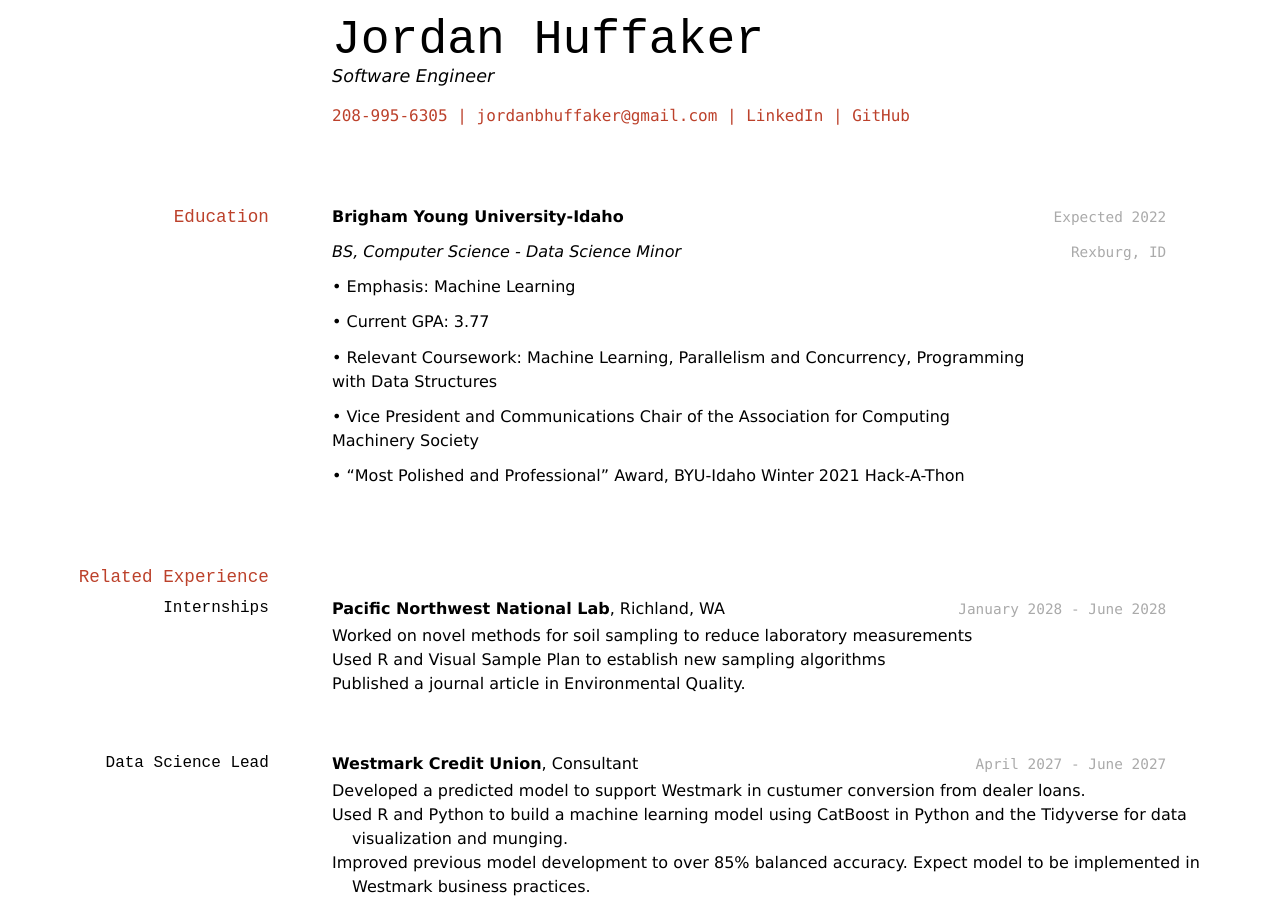
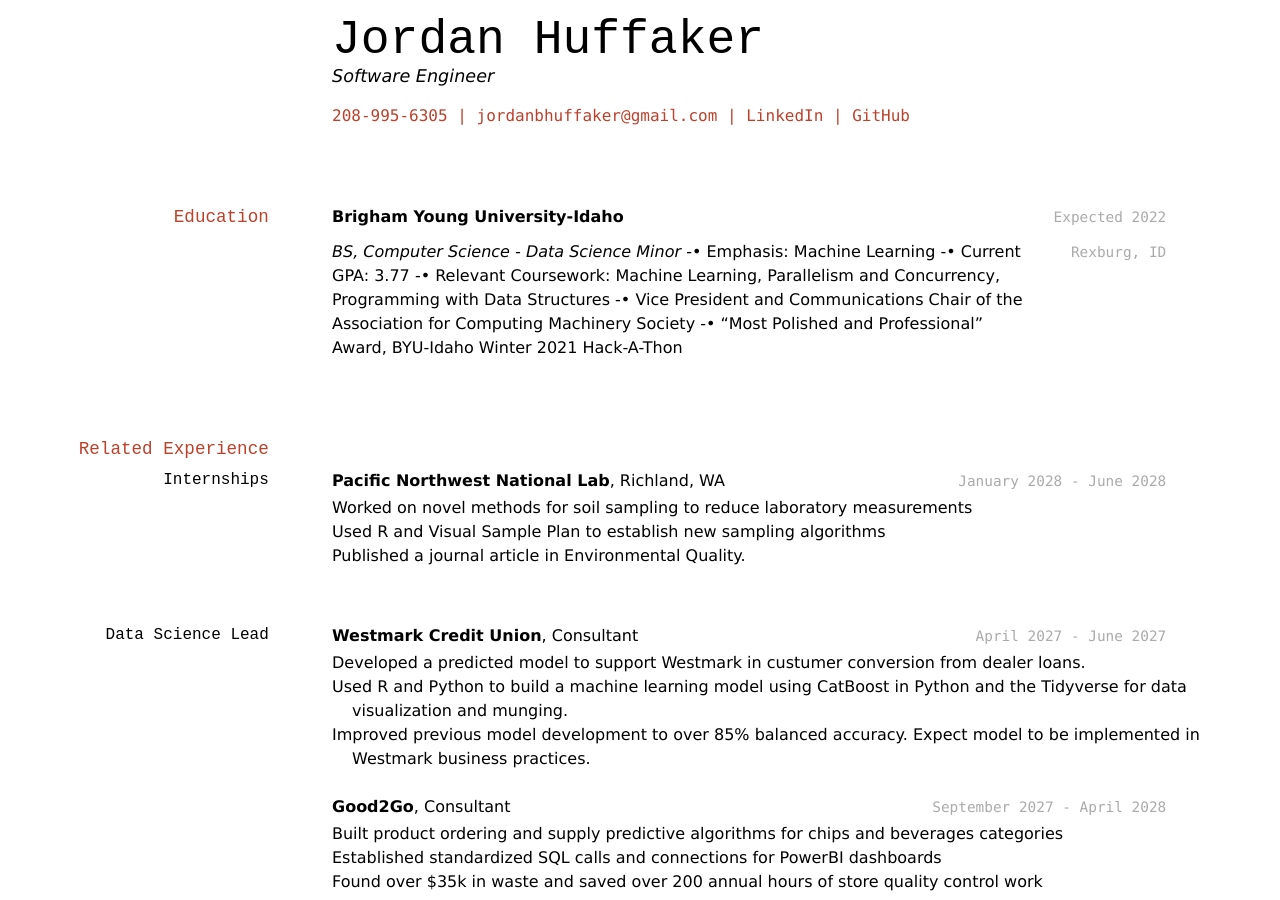
Before and after one commit to kingsfordkb009/huffaker-resume, a Jekyll site: the page built from docs/index.md, in a window 1280 px wide and 900 px high. Built offline with Jekyll 4.4.1, drawn with Linux system fonts in a browser that asks for light colours.

```diff
--- a/docs/index.md
+++ b/docs/index.md
@@ -21,16 +21,11 @@ __Brigham Young University-Idaho__
 
 `Rexburg, ID`
 _BS, Computer Science - Data Science Minor_
-
-•	Emphasis: Machine Learning
-
-•	Current GPA: 3.77
-
-•	Relevant Coursework: Machine Learning, Parallelism and Concurrency, Programming with Data Structures
-
-•	Vice President and Communications Chair of the Association for Computing Machinery Society
-
-•	“Most Polished and Professional” Award, BYU-Idaho Winter 2021 Hack-A-Thon
+-•	Emphasis: Machine Learning
+-•	Current GPA: 3.77
+-•	Relevant Coursework: Machine Learning, Parallelism and Concurrency, Programming with Data Structures
+-•	Vice President and Communications Chair of the Association for Computing Machinery Society
+-•	“Most Polished and Professional” Award, BYU-Idaho Winter 2021 Hack-A-Thon
 
 ## Related Experience
 
```
